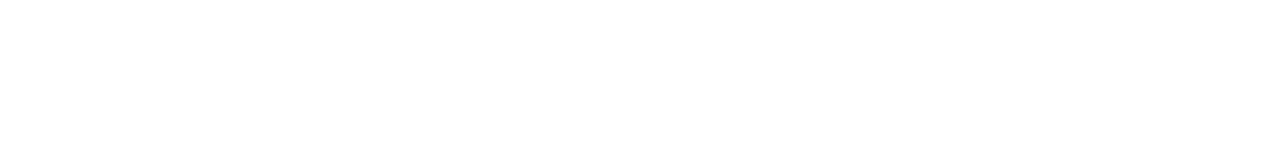
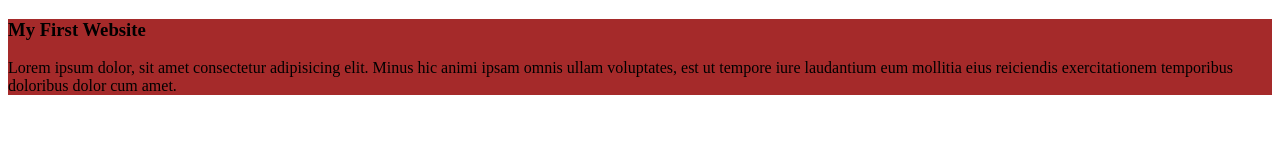
Before and after one commit to Israk92004/my-simple-website, a plain HTML site: page index.html in a window 1280 px wide. Drawn offline with Linux system fonts and the light colour scheme; files that its build step writes are made by us from their sources.

Commit message:
added the first blog

```diff
--- /dev/null
+++ b/blog.css
@@ -0,0 +1,3 @@
+div{
+    background-color: brown;
+}
--- a/index.html
+++ b/index.html
@@ -4,8 +4,17 @@
     <meta charset="UTF-8">
     <meta name="viewport" content="width=device-width, initial-scale=1.0">
     <title>My Simple Website</title>
+    <link rel="stylesheet" href="styles/blog.css">
 </head>
 <body>
+    <div>
+        <h3>My First Website</h3>
+        <p>Lorem ipsum dolor, sit amet consectetur adipisicing elit.
+        Minus hic animi ipsam omnis
+        ullam voluptates, est ut tempore iure laudantium eum mollitia eius
+        reiciendis exercitationem
+        temporibus doloribus dolor cum amet.</p>
+    </div>
 
 </body>
 </html>
```
